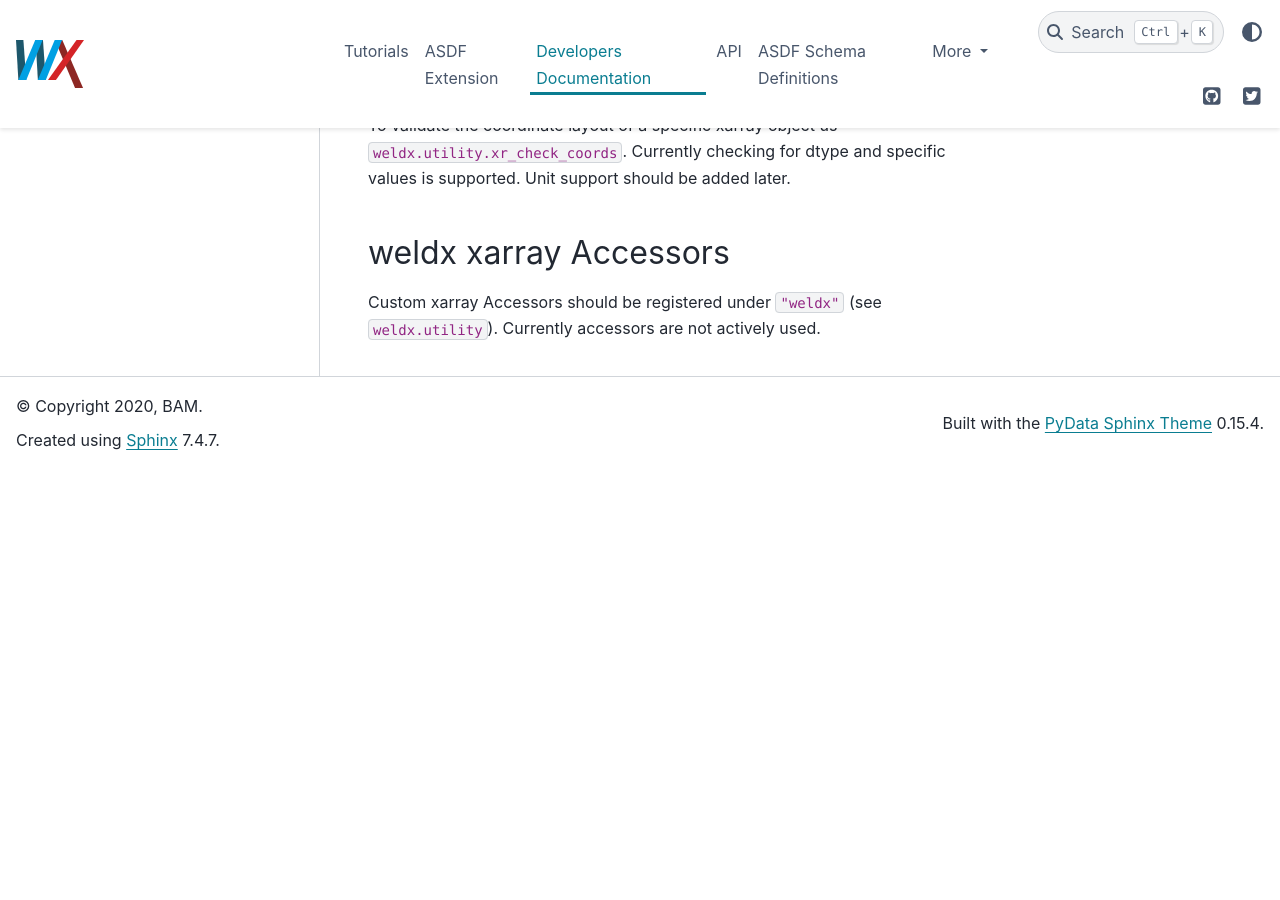
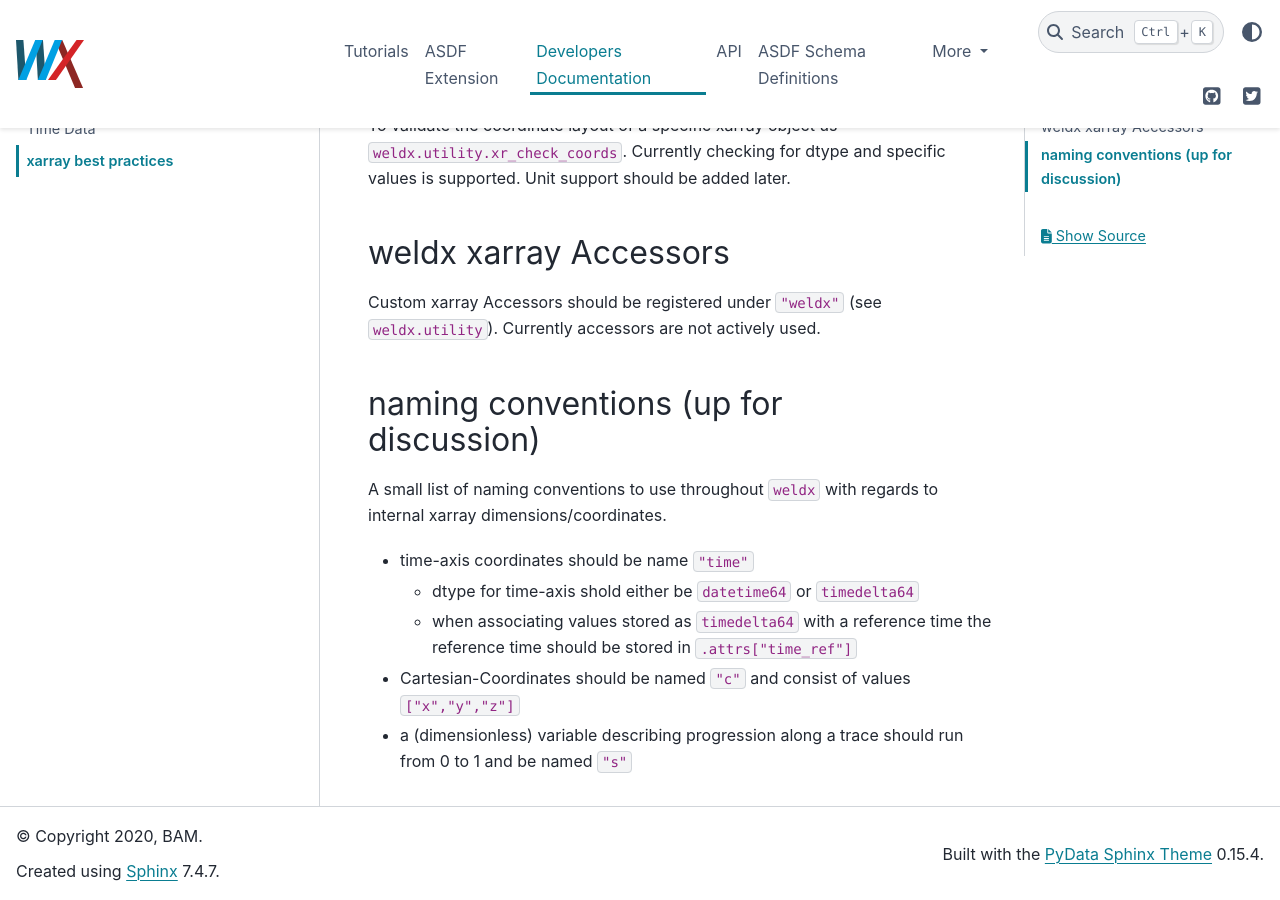
Before and after one commit to BAMWelDX/weldx, a Sphinx documentation site: the page built from doc/developers_doc/xarray.md, in a window 1280 px wide and 900 px high, scrolled down 868 px. Built offline with Sphinx 7.4.7 and the PyData theme 0.15.4, drawn with Linux system fonts in a browser that asks for light colours; pages that are not in the unit, such as notebooks, are missing from menus; the version number could not be read and is left out; before the commit the page ends 1338 px from its top, so only the background shows below that.

Commit message:
update xarray.md

```diff
--- a/doc/developers_doc/xarray.md
+++ b/doc/developers_doc/xarray.md
@@ -21,3 +21,11 @@
 
 ## weldx xarray Accessors
 Custom xarray Accessors should be registered under `"weldx"` (see `weldx.utility`). Currently accessors are not actively used.
+
+## naming conventions (up for discussion)
+A small list of naming conventions to use throughout `weldx` with regards to internal xarray dimensions/coordinates.
+- time-axis coordinates should be name `"time"`
+  - dtype for time-axis shold either be `datetime64` or `timedelta64`
+  - when associating values stored as `timedelta64` with a reference time the reference time should be stored in `.attrs["time_ref"]`
+- Cartesian-Coordinates should be named `"c"` and consist of values `["x","y","z"]`
+- a (dimensionless) variable describing progression along a trace should run from 0 to 1 and be named `"s"`
```
